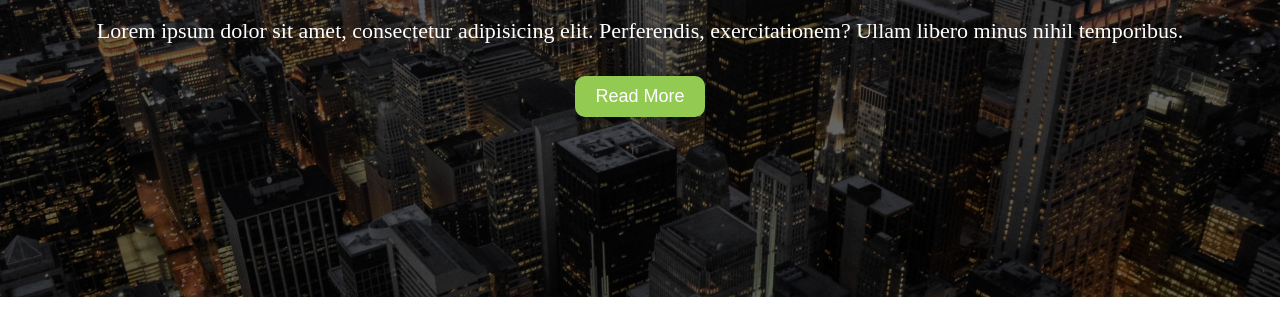
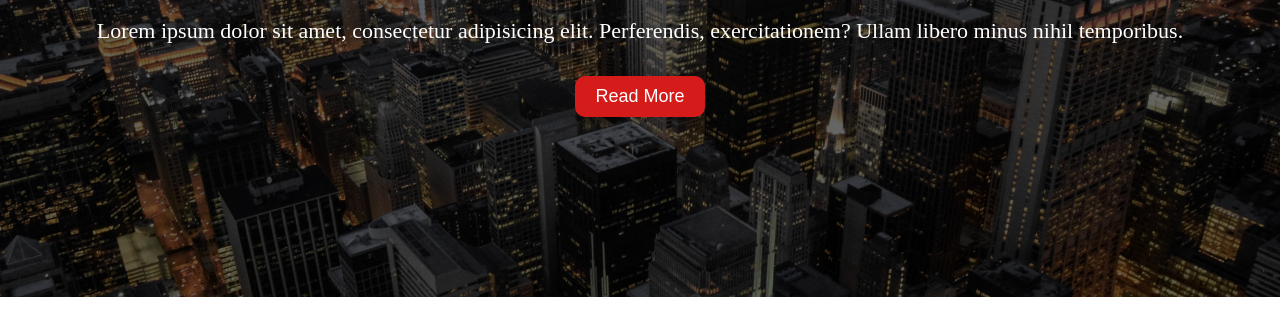
Before and after one commit to Sokhiba/edge, a plain HTML site: page index.html in a window 1280 px wide. Shown: the part 329-653 px from the top of the page. Drawn offline with Linux system fonts and the light colour scheme; files whose address does not match are found by name.

Commit message:
change main color

```diff
--- a/main.css
+++ b/main.css
@@ -4,7 +4,7 @@
     box-sizing: border-box;
 }
 :root{
-    --main-color:#93CB52;
+    --main-color:#d61b1b;
     --secondary-color:#333333;
     --bg-color:#F4F4F4;
 }
```
